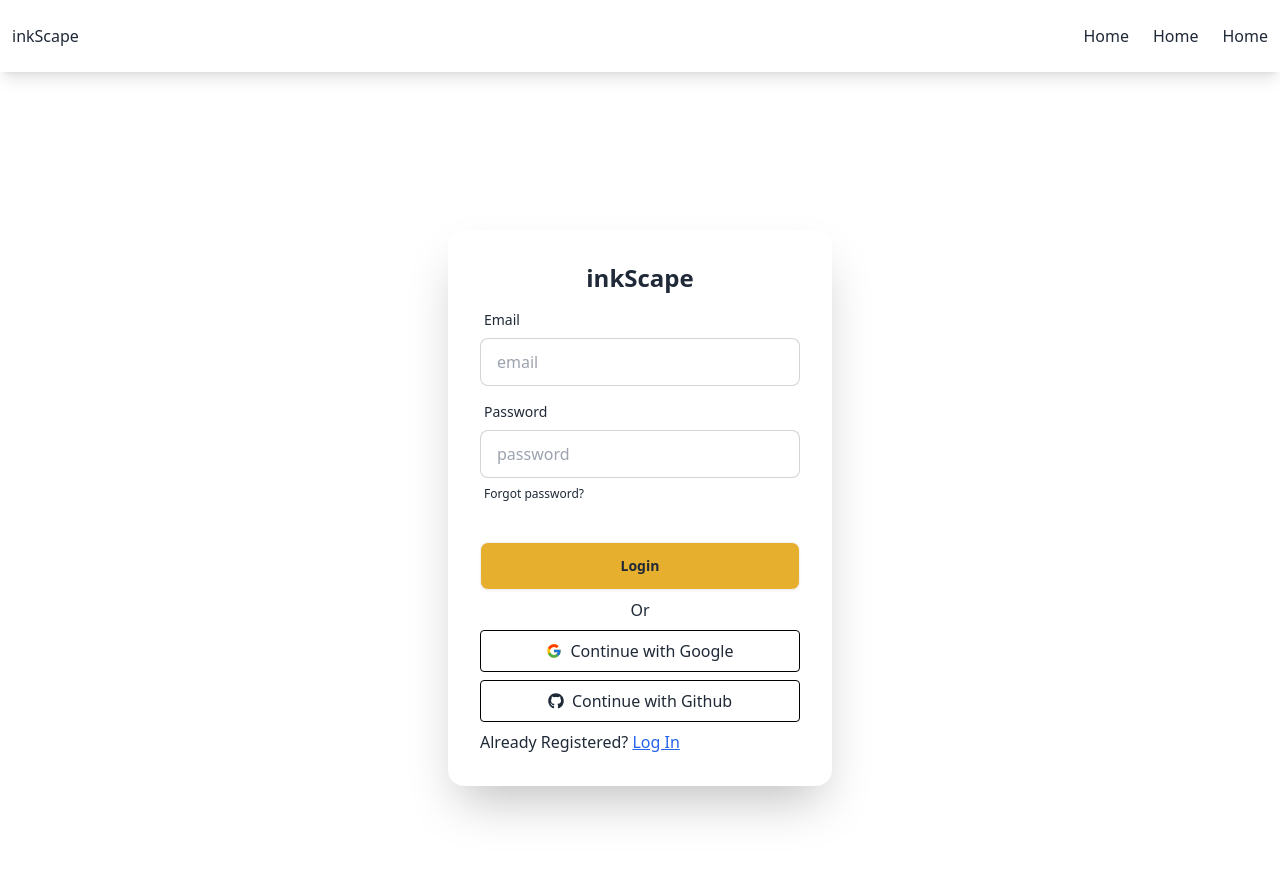
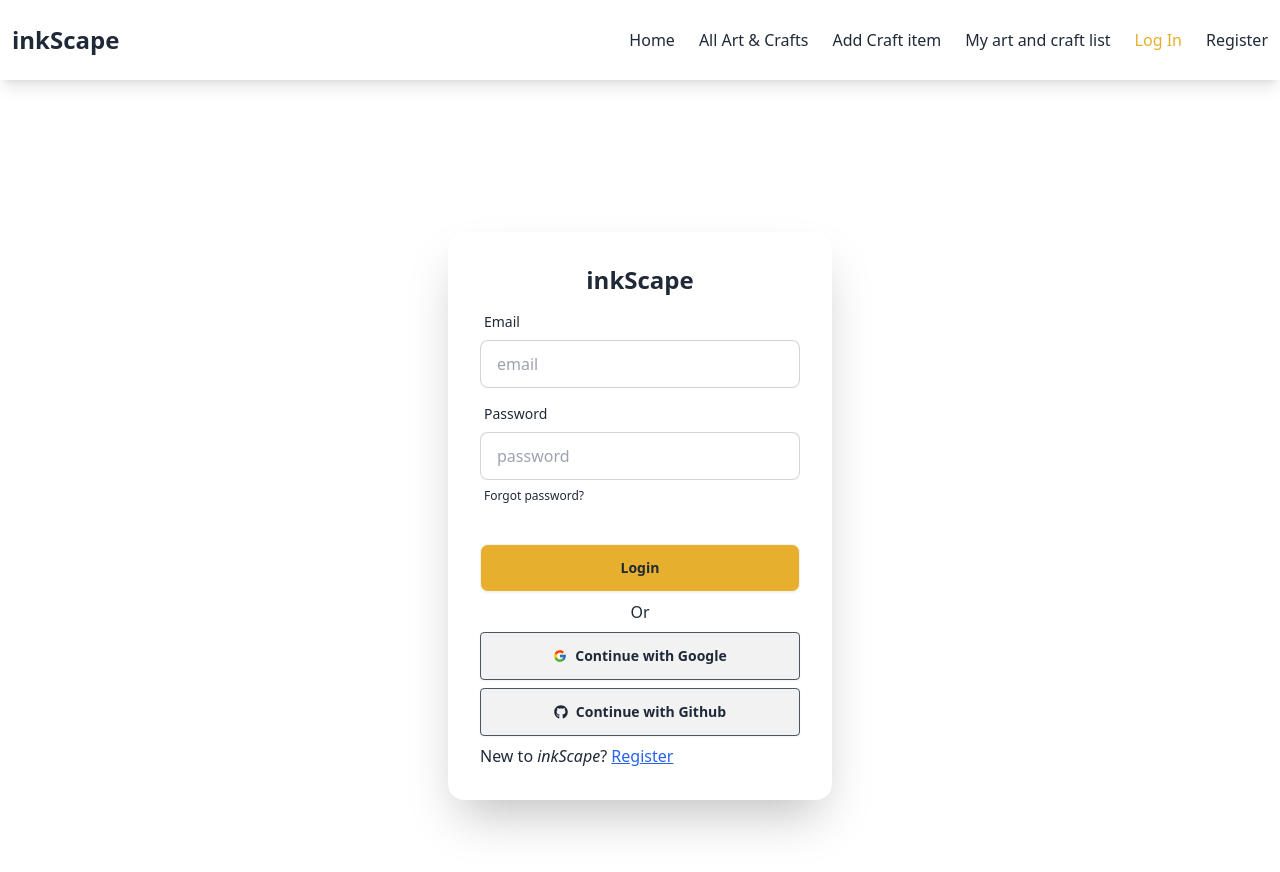
Before and after one commit to sour0v1/ink-scape-client, a React (Vite) app: page /log-in in a window 1280 px wide. Shown: the top 872 px of the page. Built offline with nearby package versions, Linux system fonts and the light colour scheme.

Commit message:
added route

```diff
--- a/src/Root.jsx
+++ b/src/Root.jsx
@@ -1,6 +1,6 @@
 import './App.css'
 import { Outlet } from 'react-router-dom'
-import Navbar from './components/Navbar'
+import Navbar from './components/Navbar/Navbar'
 
 function App() {
   return (
--- /dev/null
+++ b/src/components/AddArtCraft.jsx
@@ -0,0 +1,11 @@
+import React from 'react';
+
+const AddArtCraft = () => {
+    return (
+        <div>
+            <h1>Add art and craft item page</h1>
+        </div>
+    );
+};
+
+export default AddArtCraft;
--- /dev/null
+++ b/src/components/AllArtCrafts.jsx
@@ -0,0 +1,11 @@
+import React from 'react';
+
+const AllArtCrafts = () => {
+    return (
+        <div>
+            <h1>All art and craft page</h1>
+        </div>
+    );
+};
+
+export default AllArtCrafts;
--- /dev/null
+++ b/src/components/Home.jsx
@@ -0,0 +1,11 @@
+import React from 'react';
+
+const Home = () => {
+    return (
+        <div>
+            <h1>Home page</h1>
+        </div>
+    );
+};
+
+export default Home;
--- a/src/components/LogIn.jsx
+++ b/src/components/LogIn.jsx
@@ -29,15 +29,15 @@ const LogIn = () => {
             <button className="btn bg-[#E6AF2E]">Login</button>
           </div>
           <p className='text-center'>Or</p>
-          <div className='px-3 py-2 border rounded w-full border-black flex justify-center items-center gap-2'>
+          <div className='px-3 py-2 border rounded w-full border-gray-600 flex justify-center items-center gap-2 btn'>
             <span><FcGoogle /></span>
             <button>Continue with Google</button>
           </div>
-          <div className='px-3 py-2 border rounded w-full border-black flex justify-center items-center gap-2'>
+          <div className='px-3 py-2 border rounded w-full border-gray-600 flex justify-center items-center gap-2 btn'>
             <span><FaGithub /></span>
             <button>Continue with Github</button>
           </div>
-          <p>Already Registered? <Link to={'/registration'} className="text-blue-600 underline">Log In</Link></p>
+          <p>New to <i>inkScape</i>? <Link to={'/registration'} className="text-blue-600 underline">Register</Link></p>
         </form>
       </div>
     </div>
--- /dev/null
+++ b/src/components/MyArtCraft.jsx
@@ -0,0 +1,11 @@
+import React from 'react';
+
+const MyArtCraft = () => {
+    return (
+        <div>
+            <h1>My art and craft page</h1>
+        </div>
+    );
+};
+
+export default MyArtCraft;
--- /dev/null
+++ b/src/components/Navbar/Nav.css
@@ -0,0 +1,3 @@
+li a.active{
+    color: #E6AF2E;
+}
--- a/src/components/Navbar.jsx
+++ b/src/components/Navbar/Navbar.jsx
@@ -1,17 +1,22 @@
 import React from 'react';
 import { NavLink } from 'react-router-dom';
+import './Nav.css'
 
 const Navbar = () => {
     return (
         <div className='shadow-lg mb-9 px-3 py-6'>
             <div className='flex justify-between items-center'>
-                <h2>inkScape</h2>
+                <h2 className='text-2xl font-bold'>inkScape</h2>
                 <div className='hidden md:block'>
-                    <div className='flex gap-6 justify-center items-center'>
-                        <NavLink>Home</NavLink>
-                        <NavLink>Home</NavLink>
-                        <NavLink>Home</NavLink>
-                    </div>
+                    <ul className='flex gap-6 justify-center items-center'>
+                        <li><NavLink to={'/'}>Home</NavLink></li>
+                        <li><NavLink to={'all-art-craft'}>All Art & Crafts</NavLink></li>
+                        <li><NavLink to={'add-art-craft'}>Add Craft item</NavLink></li>
+                        <li><NavLink to={'my-art-craft'}>My art and craft list</NavLink></li>
+                        <li><NavLink to={'log-in'}>Log In</NavLink></li>
+                        <li><NavLink to={'registration'}>Register</NavLink></li>
+
+                    </ul>
                 </div>
                 <div className="dropdown dropdown-end block md:hidden">
                     <div tabIndex={0} role="button" className="btn">
```
Also changed, not shown: src/main.jsx (+20 -0 lines).
